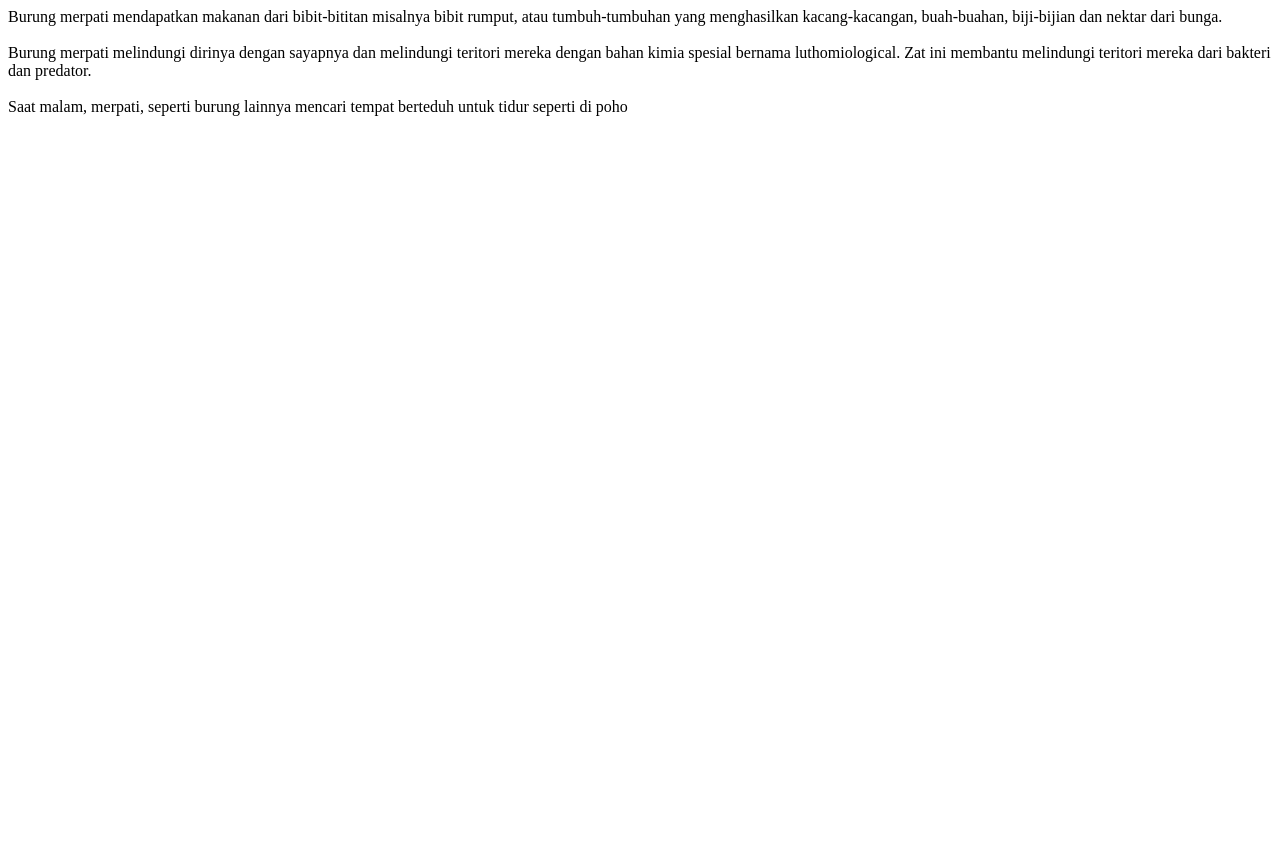
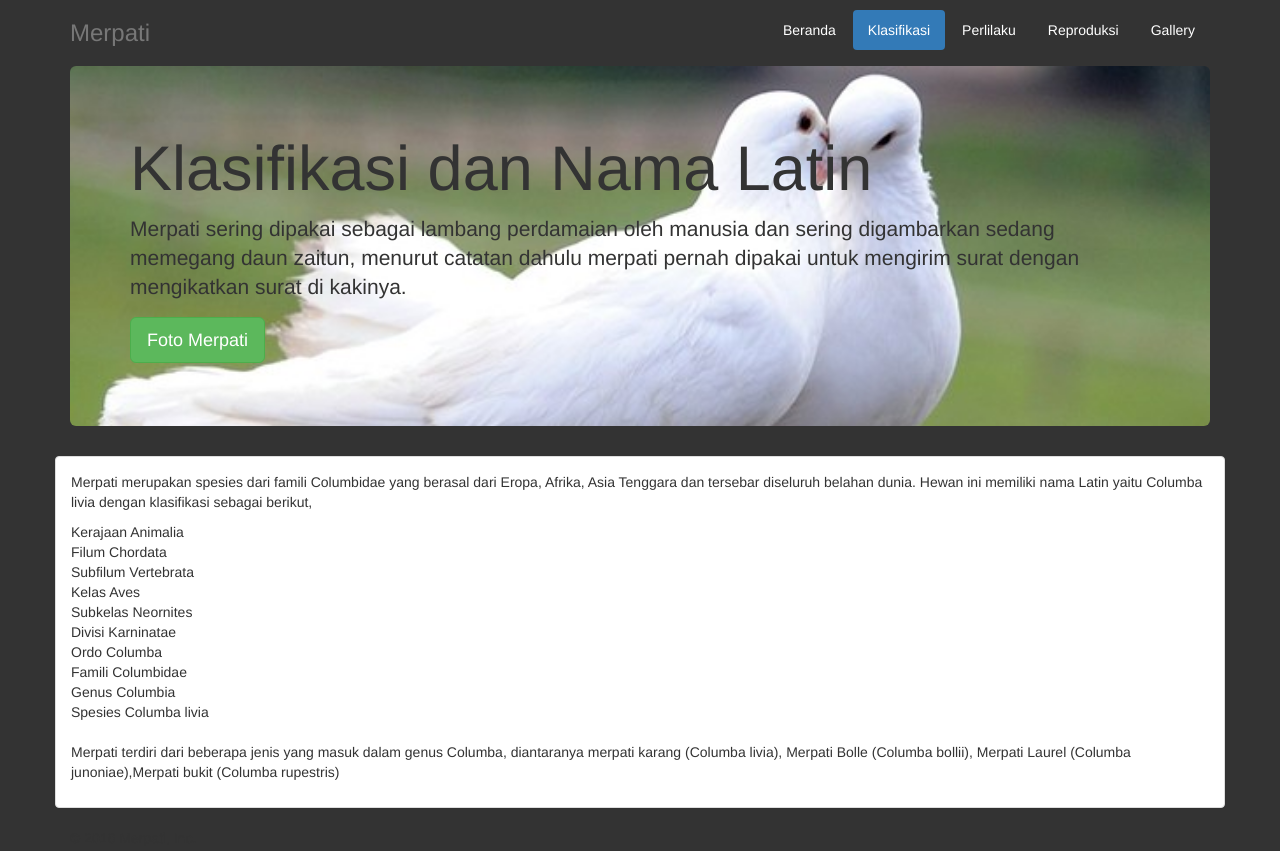
Before and after one commit to ihsansatriawan/na-sprint-1, a website: page public/klasifikasi.html in a window 1280 px wide. Before the commit the page ends 800 px from the top, so only its background shows below. Drawn offline with Linux system fonts and the light colour scheme.

Commit message:
klasifikasi

```diff
--- a/public/klasifikasi.html
+++ b/public/klasifikasi.html
@@ -1,9 +1,89 @@
-<html>
+<!DOCTYPE html>
+<html lang="en">
+  <head>
+    <meta charset="utf-8">
+    <meta http-equiv="X-UA-Compatible" content="IE=edge">
+    <meta name="viewport" content="width=device-width, initial-scale=1">
+    <!-- The above 3 meta tags *must* come first in the head; any other head content must come *after* these tags -->
+    <meta name="description" content="Merpati">
+    <meta name="author" content="Merpati">
+
+    <title>Merpati</title>
+    <!-- Latest compiled and minified CSS -->
+    <link rel="stylesheet" href="/twbs.css">
+    <link rel="stylesheet" type="text/css" href="/styles.css">
+    <!-- HTML5 shim and Respond.js for IE8 support of HTML5 elements and media queries -->
+    <!--[if lt IE 9]>
+      <script src="https://oss.maxcdn.com/html5shiv/3.7.3/html5shiv.min.js"></script>
+      <script src="https://oss.maxcdn.com/respond/1.4.2/respond.min.js"></script>
+    <![endif]-->
+  </head>
+
   <body>
-        Burung merpati mendapatkan makanan dari bibit-bititan misalnya bibit rumput, atau tumbuh-tumbuhan yang menghasilkan kacang-kacangan, buah-buahan, biji-bijian dan nektar dari bunga.
-        <br>
-        <br>
-        Burung merpati melindungi dirinya dengan sayapnya dan melindungi teritori mereka dengan bahan kimia spesial bernama luthomiological. Zat ini membantu melindungi teritori mereka dari bakteri dan predator.
-        <br>
-        <br>
-        Saat malam, merpati, seperti burung lainnya mencari tempat berteduh untuk tidur seperti di poho
+
+    <div class="container">
+      <div class="header clearfix">
+        <nav>
+          <ul class="nav nav-pills pull-right">
+            <li role="presentation">
+              <a href="/index.html">Beranda</a>
+            </li>
+            <li role="presentation" class="active">
+              <a href="/klasifikasi.html">Klasifikasi</a>
+            </li>
+            <li role="presentation">
+              <a href="/perilaku.html">Perlilaku</a>
+            </li>
+            <li role="presentation">
+              <a href="/reporoduksi.html">Reproduksi</a>
+            </li>
+            <li role="presentation">
+              <a href="/gallery.html">Gallery</a>
+            </li>
+          </ul>
+        </nav>
+        <h3 class="text-muted">Merpati</h3>
+      </div>
+
+      <!-- Content di dalem div ini ya -->
+      <div class="main-content">
+
+        <!-- Replace -->
+        <div class="jumbotron bg">
+          <h1>Klasifikasi dan Nama Latin</h1>
+          <p class="lead">Merpati sering dipakai sebagai lambang perdamaian oleh manusia dan sering digambarkan sedang memegang daun zaitun, menurut catatan dahulu merpati pernah dipakai untuk mengirim surat dengan mengikatkan surat di kakinya.</p>
+          <p><a class="btn btn-lg btn-success" href="/gallery.html" role="button">Foto Merpati</a></p>
+        </div>
+
+        <div class="row marketing panel panel-default">
+          <div class="col-lg-12 panel-body">
+                <p>Merpati merupakan spesies dari famili Columbidae yang berasal dari Eropa, Afrika, Asia Tenggara dan tersebar diseluruh belahan dunia. Hewan ini memiliki nama Latin yaitu Columba livia dengan klasifikasi sebagai berikut,</p>
+
+                Kerajaan    Animalia<br>
+                Filum        Chordata<br>
+                Subfilum    Vertebrata<br>
+                Kelas        Aves<br>
+                Subkelas    Neornites<br>
+                Divisi        Karninatae<br>
+                Ordo        Columba<br>
+                Famili        Columbidae<br>
+                Genus        Columbia<br>
+                Spesies        Columba livia<br><br>
+
+                <p>Merpati terdiri dari beberapa jenis yang masuk dalam genus Columba, diantaranya merpati karang (Columba livia), Merpati Bolle (Columba bollii),
+                Merpati Laurel (Columba junoniae),Merpati bukit (Columba rupestris)</p>
+          </div>
+        </div>
+      </div>
+      <!-- Replace -->
+
+      <footer class="footer">
+        <p>&copy; 2016 Merpati, Inc.</p>
+      </footer>
+
+    </div>
+
+    <script type="text/javascript" src="/jq.js"></script>
+    <script type="text/javascript" src="/twbs.js"></script>
+  </body>
+</html>
```
